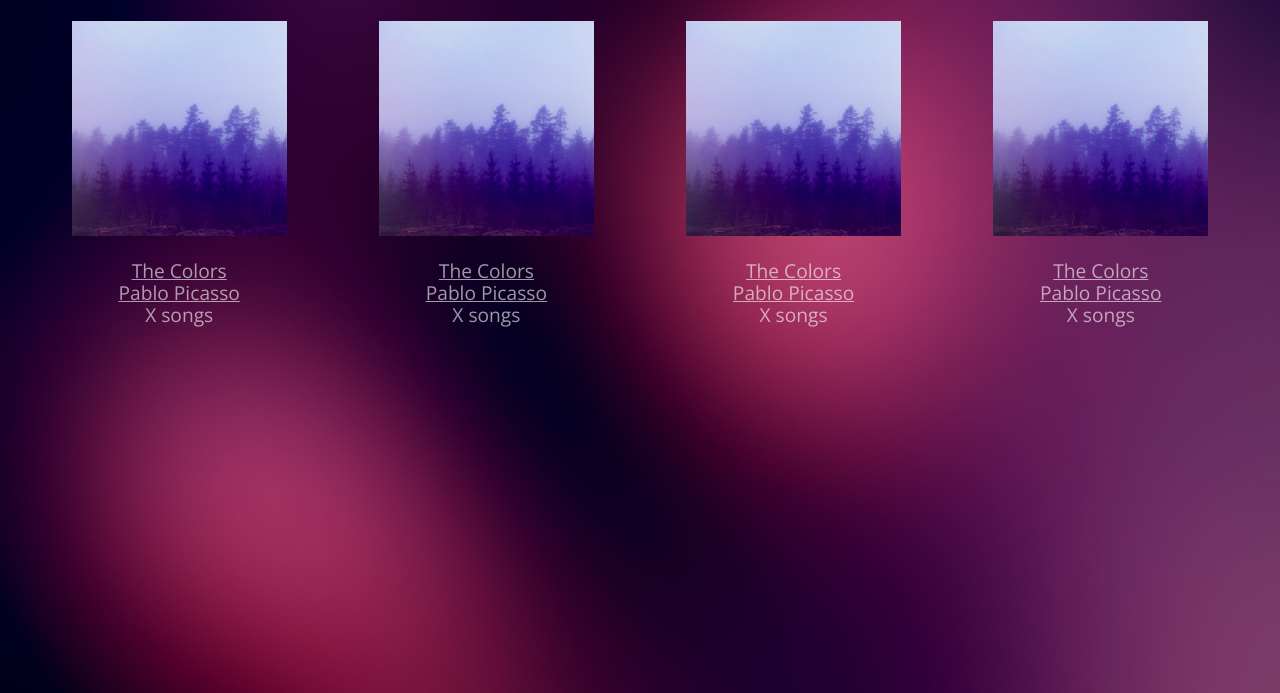
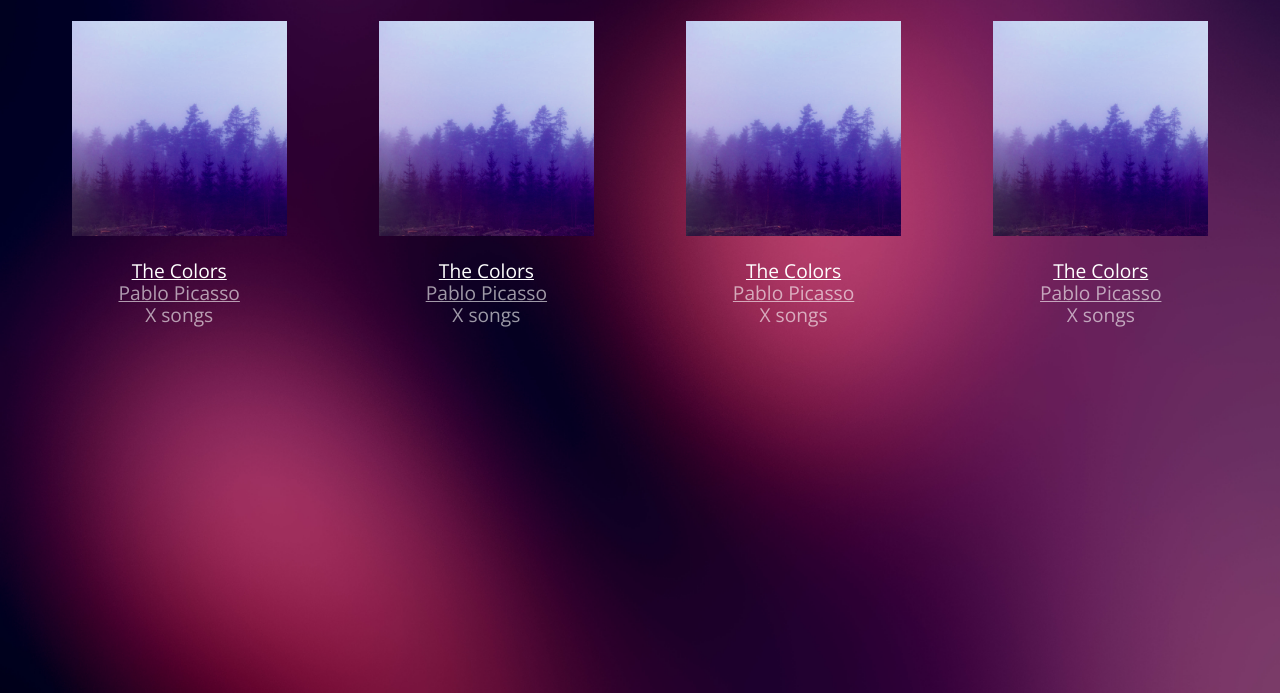
Before and after one commit to chris-holland-1/bloc-jams, a plain HTML site: page collection.html in a window 1280 px wide. Shown: the part 107-800 px from the top of the page. Drawn offline with nearby package versions, Linux system fonts and the light colour scheme; files whose address does not match are found by name.

Commit message:
Checkpoint 5 HTML & CSS Collection View: updated

```diff
--- a/styles/collection.css
+++ b/styles/collection.css
@@ -31,7 +31,7 @@ body.collection {
     color: rgba(255, 255, 255, 0.6);
 }
 
-.collection-album-container .cation p a.album-name {
+.collection-album-container .caption p a.album-name {
     color: white;
 }
 
```
